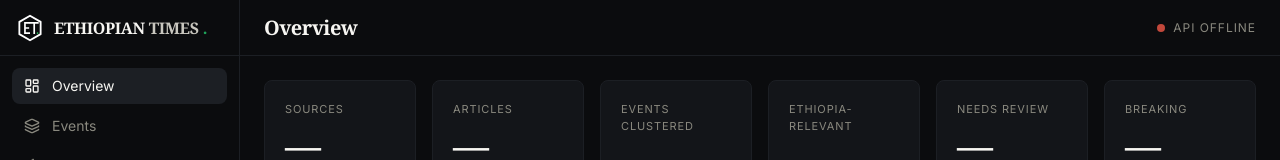
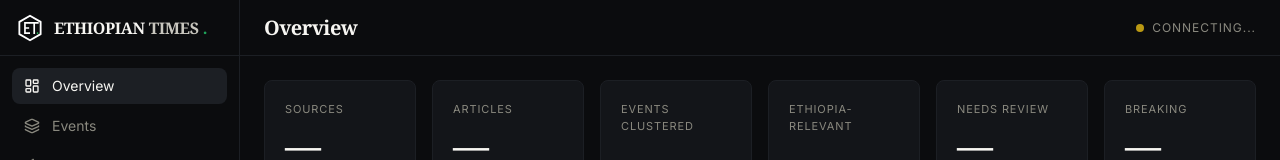
Before and after one commit to ketewodros41-star/ETHIO-TIMES, a Next.js app in the folder frontend/: page / in a window 1280 px wide. Shown: the top 160 px of the page. Built offline with nearby package versions, Linux system fonts and the light colour scheme; no server answers; a web font is replaced by a local one.

Commit message:
fix(ui): improve topbar health status with connecting state and automatic retries

```diff
--- a/frontend/src/components/topbar.tsx
+++ b/frontend/src/components/topbar.tsx
@@ -5,14 +5,18 @@ import { api } from "@/lib/api";
 import { cn } from "@/lib/utils";
 
 export function Topbar({ title }: { title: string }) {
-  const { data, isError } = useQuery({
+  const { data, isError, isLoading } = useQuery({
     queryKey: ["health"],
     queryFn: api.health,
     refetchInterval: 15000,
-    retry: false,
+    retry: 3,
+    retryDelay: 2000,
   });
 
-  const online = !isError && (data?.status === "ok" || data?.status === "healthy");
+  const isHealthy = data?.status === "ok" || data?.status === "healthy";
+  const isConnecting = isLoading && !data;
+  const isOnline = !isError && isHealthy;
+  const isOffline = isError || (!isLoading && !isHealthy);
 
   return (
     <header className="flex h-14 items-center justify-between border-b border-ink-700 bg-ink-900 px-6">
@@ -23,11 +27,13 @@ export function Topbar({ title }: { title: string }) {
         <span
           className={cn(
             "h-2 w-2 rounded-full",
-            online ? "bg-accent-green" : "bg-signal-red",
+            isOnline && "bg-accent-green",
+            isConnecting && "bg-yellow-400 animate-pulse",
+            isOffline && "bg-signal-red"
           )}
         />
         <span className="uppercase tracking-label">
-          {online ? "API online" : "API offline"}
+          {isOnline ? "API online" : isConnecting ? "Connecting..." : "API offline"}
         </span>
       </div>
     </header>
```
